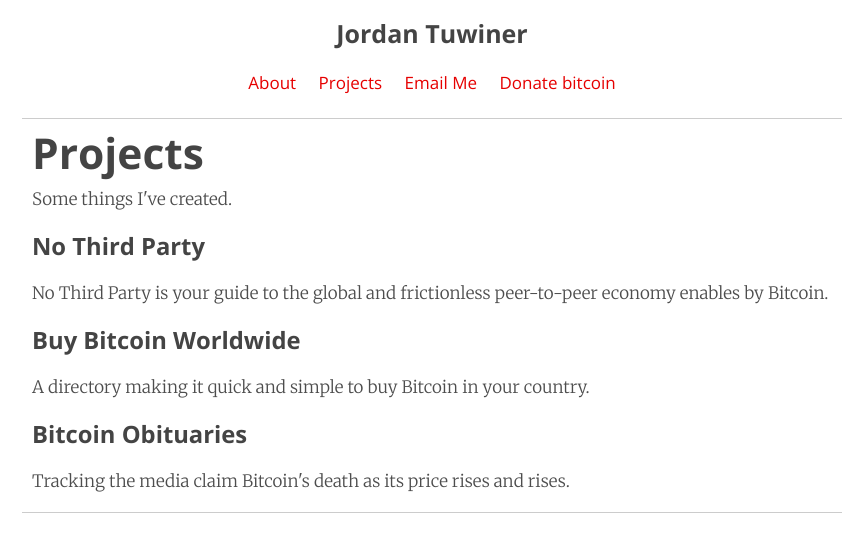
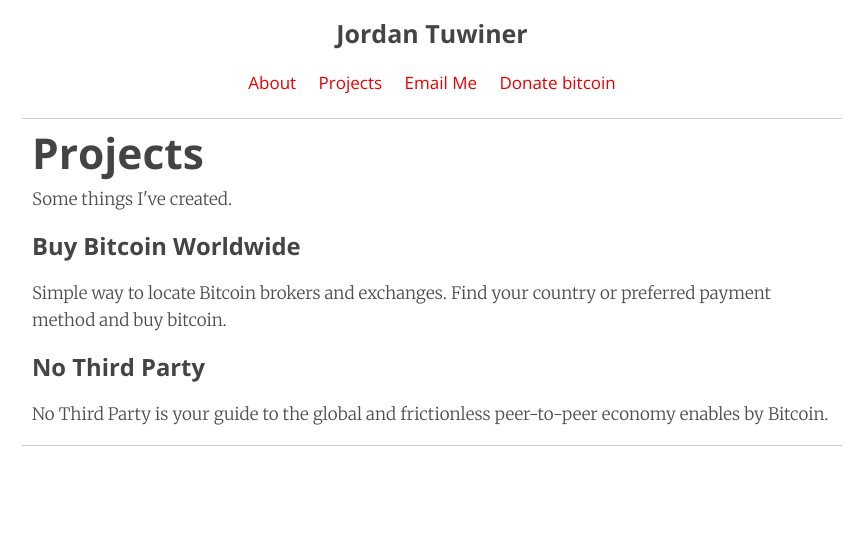
Before and after one commit to johnrlive/jt-com, a Jekyll site: the page built from projects.html, in a window 1280 px wide. Shown: the top 552 px of the page, without its empty margins (208-1067 px from the left). Built offline with Jekyll 4.4.1, drawn with Linux system fonts in a browser that asks for light colours.

Commit message:
Remove Bitcoin Obituaries from project page, fix links, update about page

```diff
--- a/_data/projects.yml
+++ b/_data/projects.yml
@@ -1,11 +1,7 @@
+- project: Buy Bitcoin Worldwide
+  url: https://www.buybitcoinworldwide.com/
+  description: Simple way to locate Bitcoin brokers and exchanges. Find your country or preferred payment method and buy bitcoin.
+
 - project: No Third Party
-  url: https://nothirdparty.com/
+  url: https://www.nothirdparty.com/
   description: No Third Party is your guide to the global and frictionless peer-to-peer economy enables by Bitcoin.
-
-- project: Buy Bitcoin Worldwide
-  url: https://buybitcoinworldwide.com/
-  description: A directory making it quick and simple to buy Bitcoin in your country.
-
-- project: Bitcoin Obituaries
-  url: http://bitcoinobituaries.com/
-  description: Tracking the media claim Bitcoin's death as its price rises and rises.
```
Also changed, not shown: index.html (+1 -6 lines), projects/index.html (deleted, +0 -15 lines).
